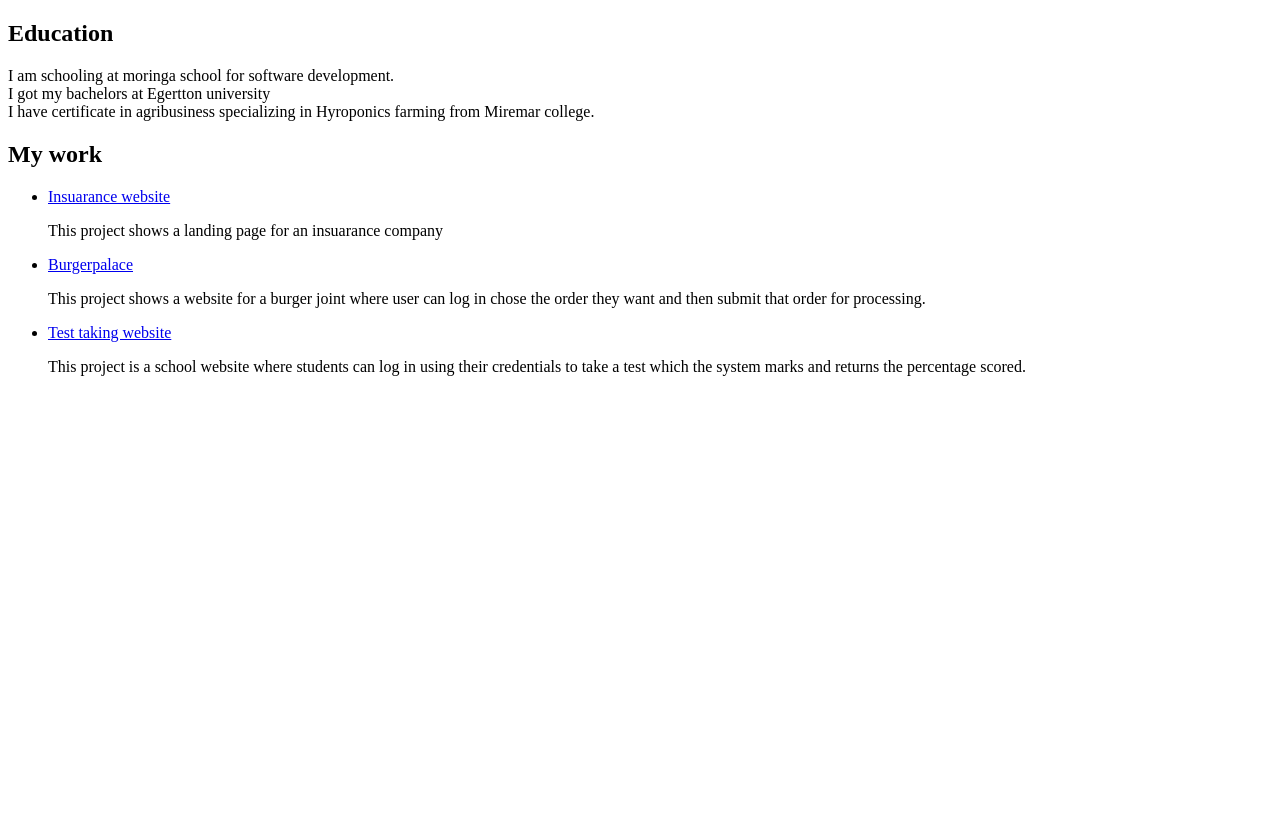
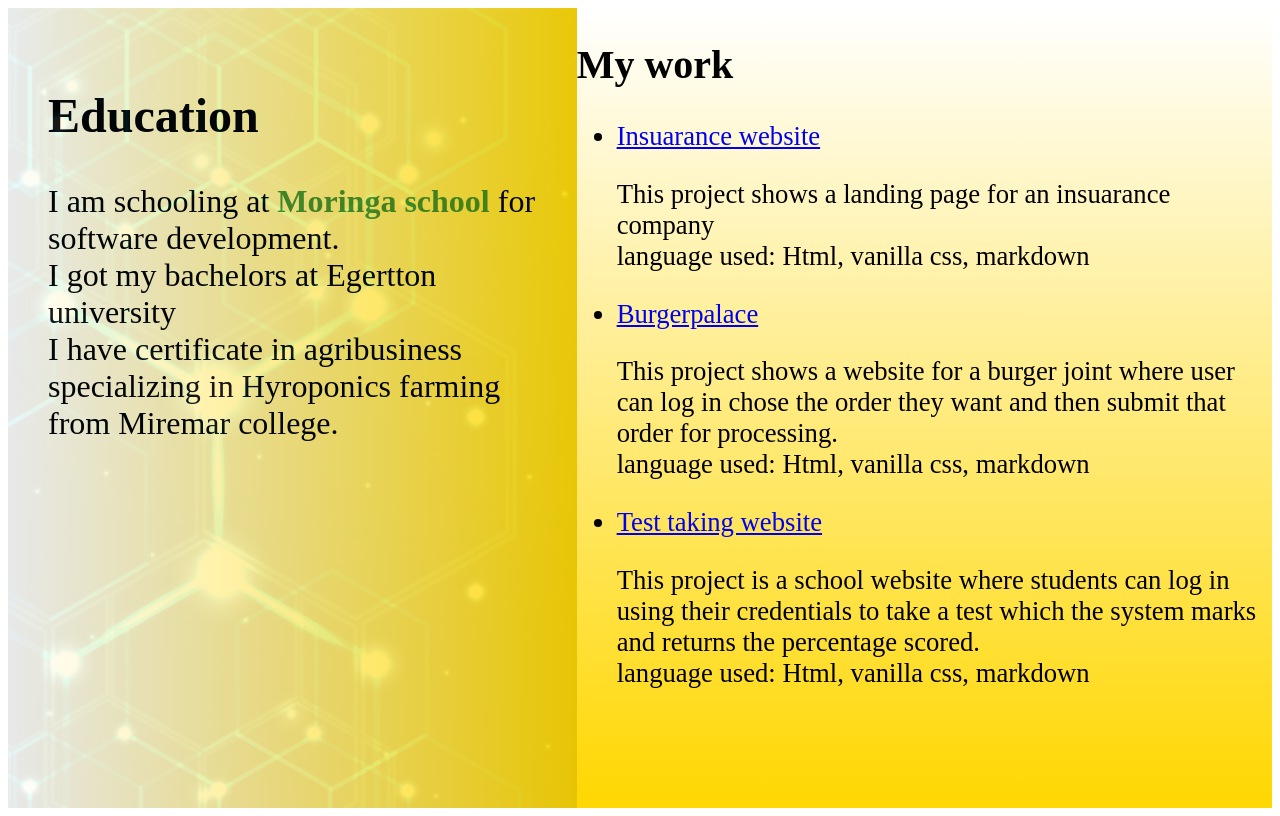
Before and after one commit to mercymurigi27/portfolio, a plain HTML site: page educ.html in a window 1280 px wide. Drawn offline with Linux system fonts and the light colour scheme.

Commit message:
add educ.html file,educ.css file,about.html file, about.css file

```diff
--- /dev/null
+++ b/educ.css
@@ -0,0 +1,27 @@
+.edu{
+    display: flex;
+    background-image: url(image/30227717.jpg);
+    background-repeat: repeat;
+    background-size: cover;
+    height: 50pc;
+}
+
+.edu1{
+    background-image:linear-gradient(to left,gold,white);
+    opacity: 0.9;
+    font-family: 'Times New Roman', Times, serif;
+    font-size: 24pt;
+    padding: 30pt;
+
+}
+span{
+    color: rgba(38, 122, 17, 0.856);
+    font-weight: bolder;
+}
+
+.edu2{
+    background-image: linear-gradient(180deg, white,gold);
+    font-size: 20pt;
+    font-family: 'Times New Roman', Times, serif;
+
+}
--- a/educ.html
+++ b/educ.html
@@ -5,22 +5,24 @@
     <meta http-equiv="X-UA-Compatible" content="IE=edge">
     <meta name="viewport" content="width=device-width, initial-scale=1.0">
     <title>Education</title>
+    <link rel="stylesheet" href="educ.css">
 </head>
 <body>
     <div class="edu">
         <div class="edu1">
          <h2>Education</h2>
-         <p> I am schooling at <span>moringa school</span> for software development.<br> I got my bachelors at Egertton university<br>I have certificate in agribusiness specializing in Hyroponics farming from Miremar college.</p>
+
+         <p> I am schooling at <span>Moringa school</span> for software development.<br> I got my bachelors at Egertton university<br>I have certificate in agribusiness specializing in Hyroponics farming from Miremar college.</p>
         </div>
         <div class="edu2">
             <h2>My work</h2>
             <ul>
                 <li><a href="https://github.com/mercymurigi27/insuarance">Insuarance website</a></li>
-                <p> This project shows a landing page for an insuarance company</p>
+                <p> This project shows a landing page for an insuarance company<br>language used: Html, vanilla css, markdown</p>
                 <li><a href="https://github.com/mercymurigi27/burgerpalace">Burgerpalace</a></li>
-                <p>This project shows a website for a burger joint where user can log in chose the order they want and then submit that order for processing. </p>
+                <p>This project shows a website for a burger joint where user can log in chose the order they want and then submit that order for processing.<br>language used: Html, vanilla css, markdown </p>
                 <li><a href="https://github.com/mercymurigi27/Havemercy-academy">Test taking website</a></li>
-                <p>This project is a school website where students can log in using their credentials to take a test which the system marks and returns the percentage scored.</p>
+                <p>This project is a school website where students can log in using their credentials to take a test which the system marks and returns the percentage scored.<br>language used: Html, vanilla css, markdown</p>
             </ul>
         </div>
     </div>
--- a/index.css
+++ b/index.css
@@ -1,42 +1,46 @@
 .cont{
 
-    background-image:url(image/christin-hume-Hcfwew744z4-unsplash.jpg);
+    background-image:linear-gradient(120deg,gold,beige);
     background-repeat: no-repeat;
     background-size: cover;
-    opacity: 1;
+color: rgb(0, 5, 1);
 
 }
 
 .nav{
     font-weight: bold;
-    font-family: 'Lucida Sans', 'Lucida Sans Regular', 'Lucida Grande', 'Lucida Sans Unicode', Geneva, Verdana, sans-serif;
+    font-family: 'Times New Roman', Times, serif;
     display: flex;
-    justify-content: space-evenly;
+    justify-content: space-between;
     padding: 40px;
     font-size: 24pt;
     text-shadow: 10pt;
 }
 a{
-    color: rgba(61, 5, 163, 0.925);
+    color: rgb(1, 8, 0);
 }
 
 .head{
 display: flex;
-justify-content: space-evenly;
+justify-content: space-between;
 
 }
 
+#gif{
+    height: 20pc;
+    width: 30pc;
 
+}
 .head2{
     font-weight: bold;
-    font-family: 'Lucida Sans', 'Lucida Sans Regular', 'Lucida Grande', 'Lucida Sans Unicode', Geneva, Verdana, sans-serif;
+    font-family: 'Times New Roman', Times, serif;
     text-align: center;
     padding-top: 30px;
     margin-top: 30px;
     margin-bottom: 0pt;
     padding-bottom: 0pt;
     height: 40pc;
-    color: black;
+    color: rgb(0, 3, 0);
     font-size: 22px;
     text-shadow: 50px;
     overflow: visible;
@@ -47,9 +51,6 @@ justify-content: space-evenly;
 }
 
 
-#pic{
-    height: 20pc;
-    border-radius: 20px;
+#gif:hover{
     opacity: 1;
-
 }
```
Also changed, not shown: about.css (added, +30 -0 lines), about.html (+5 -3 lines), index.html (+7 -4 lines), image/0.png (added), 1 other file.
